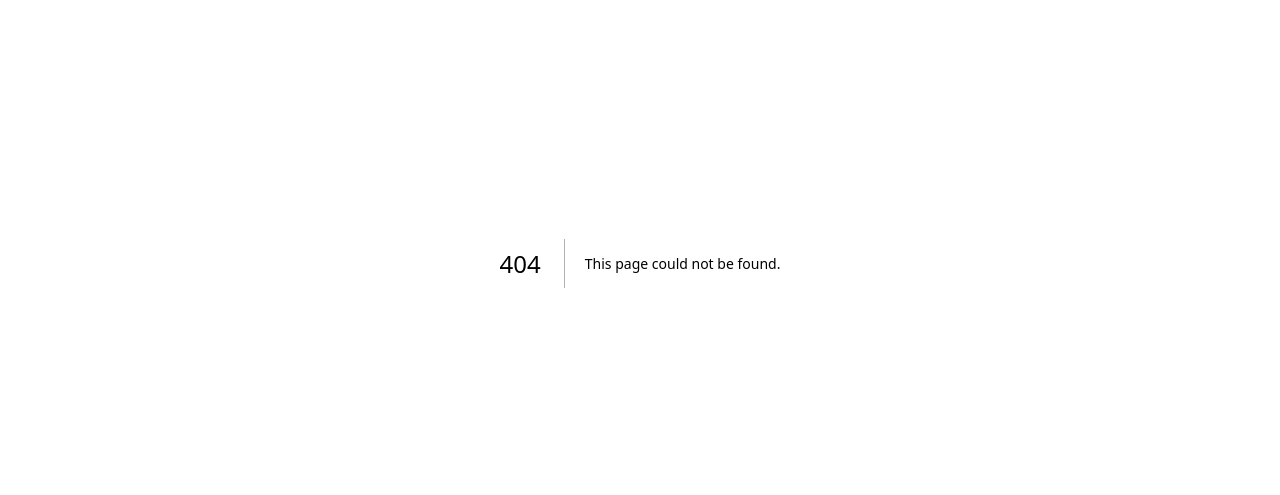
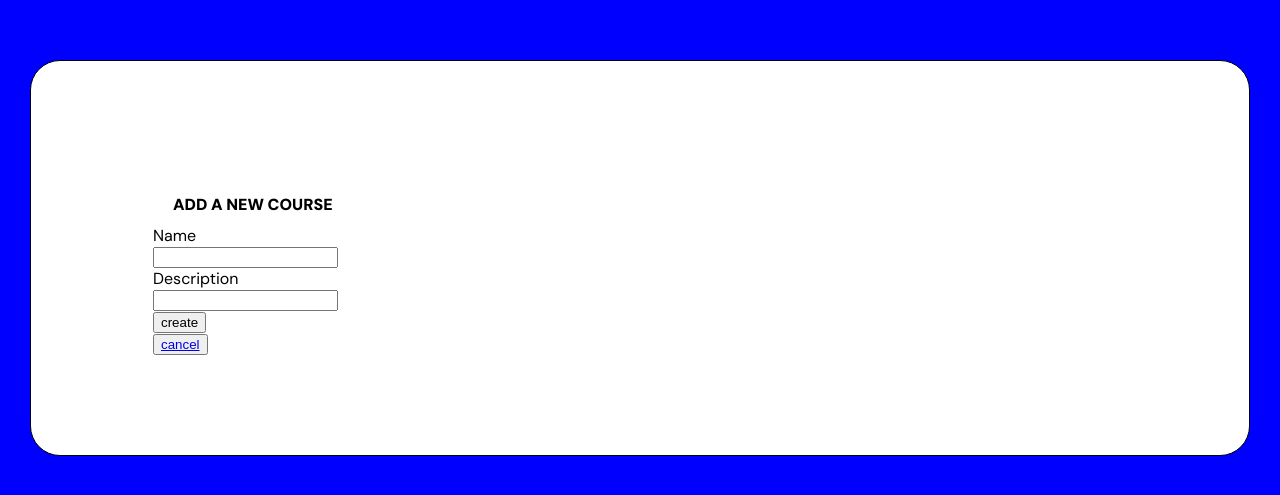
Before and after one commit to cavelius/flashcard-app-2, a Next.js app: page /create-course in a window 1280 px wide. Before the commit this address had no page. Shown: the part 137-632 px from the top of the page. Built offline with nearby package versions, Linux system fonts and the light colour scheme.

Commit message:
add homepage styling

```diff
--- a/components/Course.js
+++ b/components/Course.js
@@ -3,8 +3,11 @@ import Link from "next/link";
 export default function Course({ name, description, id }) {
   return (
     <article>
+      <button>
+        <Link href="/courses/${id}/edit-and-delete">...</Link>
+      </button>
       <div>
-        <h1>{name}</h1>
+        <h1>course: {name}</h1>
       </div>
       <p> Description: {description}</p>
       <button>
--- /dev/null
+++ b/components/Form-add.js
@@ -0,0 +1,48 @@
+import Link from "next/link";
+
+export default function AddForm({ onSubmit, formName, defaultData }) {
+  function handleSubmit(event) {
+    event.preventDefault();
+    const formData = new FormData(event.target);
+    const data = Object.fromEntries(formData);
+    onSubmit(data);
+    console.log("data von Formfield", data);
+  }
+  return (
+    <>
+      <div className="formfield-container">
+        <form
+          className="field"
+          aria-labelledby={formName}
+          onSubmit={handleSubmit}
+        >
+          <h1 className="page-description"> Add a new Course</h1>
+          <label htmlFor="name">Name</label>
+          <br></br>
+          <input
+            id="name"
+            name="name"
+            type="text"
+            defaultValue={defaultData?.name}
+          />
+          <br></br>
+          <label htmlFor="description">Description</label>
+          <br></br>
+          <input
+            name="description"
+            id="description"
+            cols="30"
+            rows="10"
+            defaultValue={defaultData?.description}
+          />
+          <br></br>
+          <button type="submit">create</button>
+          <br></br>
+          <button>
+            <Link href="/">cancel</Link>
+          </button>
+        </form>
+      </div>
+    </>
+  );
+}
--- a/db/models/Course.js
+++ b/db/models/Course.js
@@ -8,7 +8,6 @@ const courseSchema = new Schema({
   description: { type: String, required: true },
   cards: { type: [Schema.Types.ObjectId], ref: "Card" },
 });
-console.log("halloooooooo");
 const Course = mongoose.models.Course || mongoose.model("Course", courseSchema);
 console.log("Course", Course);
 
--- a/pages/api/courses/index.js
+++ b/pages/api/courses/index.js
@@ -6,9 +6,17 @@ import Course from "@/db/models/Course";
 export default async function handler(request, response) {
   await dbConnect();
 
+  // Daten auf Datenbank lesen
   if (request.method === "GET") {
     const courses = await Course.find();
     return response.status(200).json(courses);
+  }
+  // Daten auf Datenbank erstellen
+  if (request.method === "POST") {
+    Course.create(request.body);
+    return response
+      .status(200)
+      .json({ success: true, status: "Course created" });
   } else {
     return response.status(405).json({ message: "Method not allowed" });
   }
--- /dev/null
+++ b/pages/create-course.js
@@ -0,0 +1,32 @@
+import { useRouter } from "next/router";
+import Form from "@/components/Form-add";
+
+export default function CreateCourse() {
+  const router = useRouter();
+  console.log("router:", router);
+
+  // erstellt einen neuen Course
+  async function addCourse(course) {
+    const response = await fetch(`/api/courses`, {
+      method: "POST",
+      headers: {
+        "Content-Type": "application/json",
+      },
+      body: JSON.stringify(course),
+    });
+
+    if (response.ok) {
+      await response.json();
+      router.push("/");
+    } else {
+      console.error(`Error: ${response.status}`);
+    }
+  }
+  return (
+    <>
+      <div id="add-place" className="create-course">
+        <Form onSubmit={addCourse} formName={"add-place"} />
+      </div>
+    </>
+  );
+}
--- a/public/global.css
+++ b/public/global.css
@@ -5,8 +5,17 @@
 
 body {
   box-sizing: border-box;
+  margin: 0;
+  padding: 0;
+  font-family: "DM Sans";
+}
+
+.homepage {
   margin: 30px;
-  font-family: "DM Sans";
+}
+
+.create-course {
+  background-color: blue;
 }
 
 .logobox {
@@ -29,4 +38,61 @@ body {
   font-family: "DM Sans";
   font-weight: 900;
   text-transform: uppercase;
+  margin-left: 20px;
+  font-size: 16px;
 }
+
+.course-container {
+  display: flex;
+  flex-direction: column;
+  align-items: center;
+}
+
+.formfield-container {
+  display: flex;
+  align-items: center;
+  justify-content: center;
+  height: 100vh;
+  margin: 0 30px 0 30px;
+}
+
+.field {
+  border: 1px solid black;
+  border-radius: 30px;
+  width: 80%;
+  height: 150px;
+  list-style: none;
+  padding: 0;
+  margin-bottom: 10px;
+  padding: 10%;
+  justify-self: center;
+  align-self: center;
+  background-color: white;
+}
+
+ul {
+  padding: 0;
+}
+
+.navigation {
+  display: flex;
+  justify-content: center; /* Horizontal zentrieren */
+  align-items: center; /* Vertikal zentrieren */
+  background-color: black;
+  border-radius: 30px;
+  height: 40px;
+  position: fixed;
+  bottom: 30px;
+  left: 30px; /* 30px Abstand von der linken Seite des Bildschirms */
+  right: 30px;
+}
+
+.navigation-text {
+  font-family: "Space Grotesk", sans-serif;
+  font-weight: 100;
+  font-size: 22px;
+  text-decoration: none;
+  color: white;
+  display: flex;
+  margin-top: 18px;
+}
```
Also changed, not shown: components/FormEditAndDelete.js (added, +48 -0 lines), pages/courses/[id]/edit-and-delete.js (added, +32 -0 lines), pages/index.js (+9 -4 lines).
